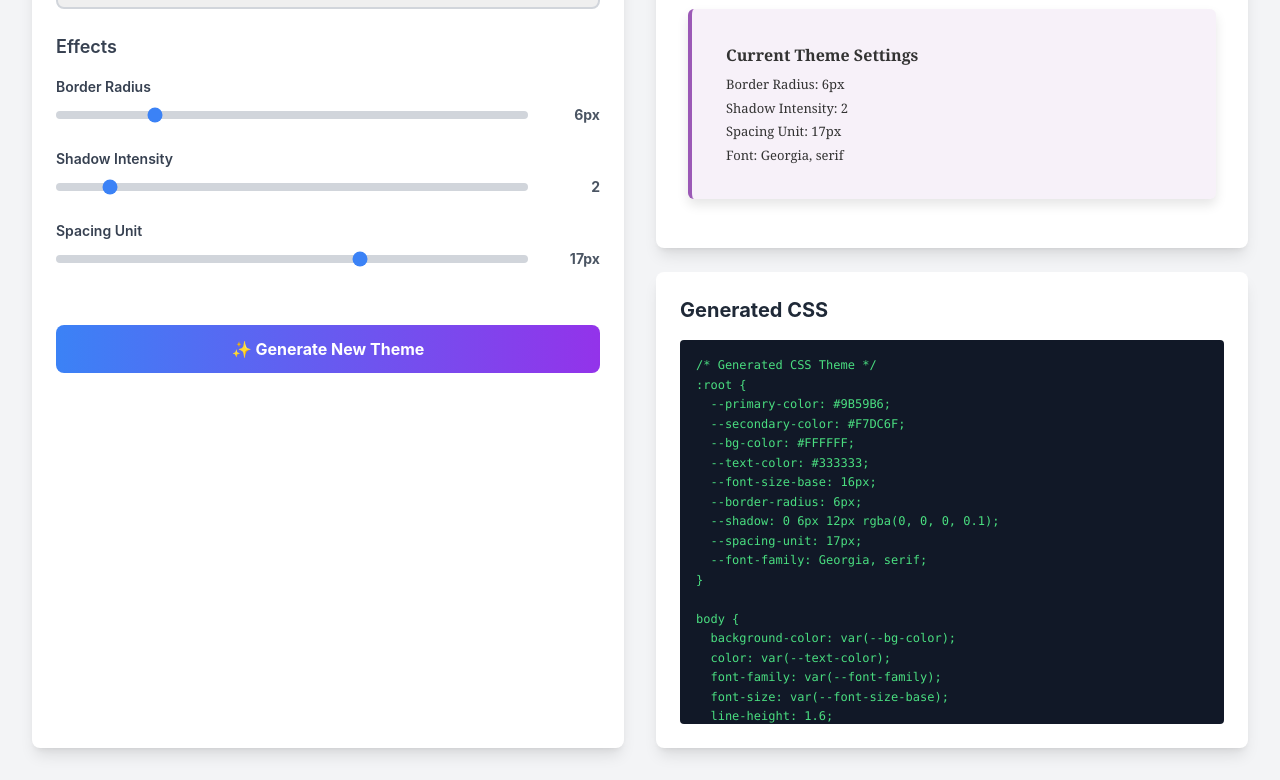
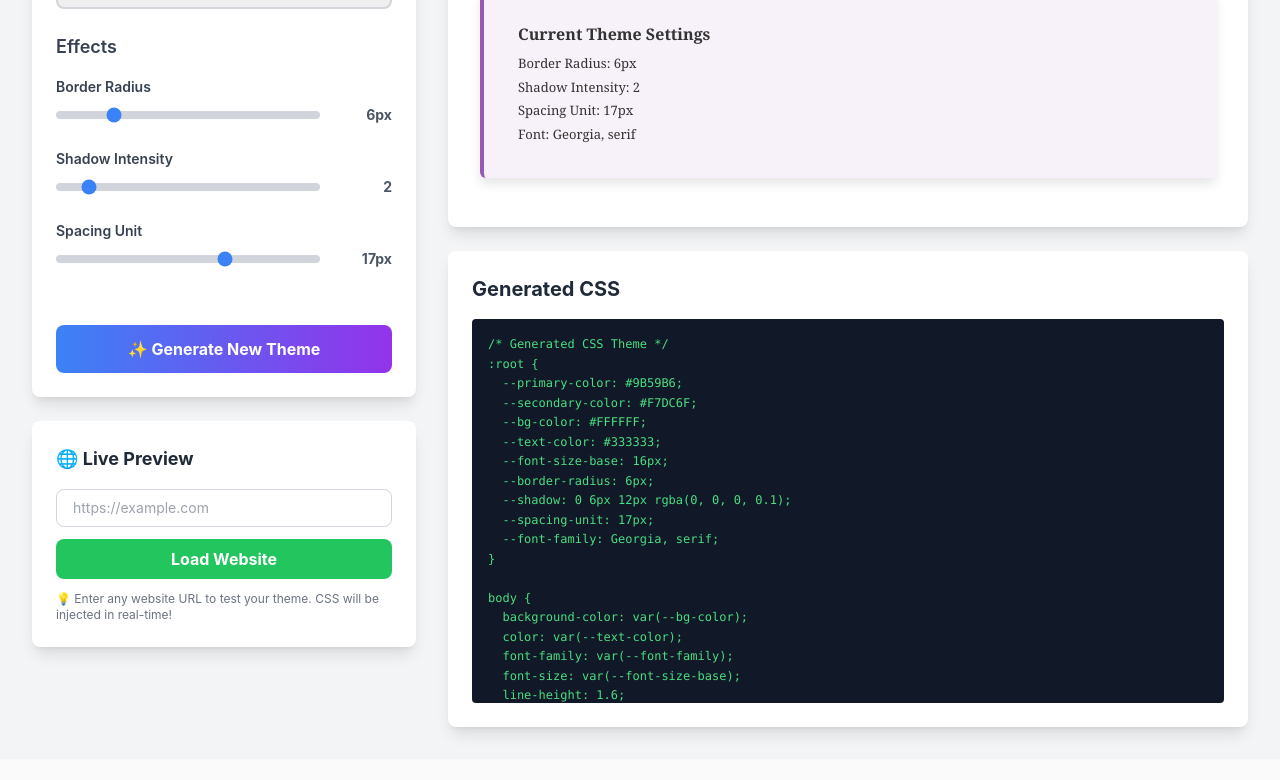
Before and after one commit to seojoonkim/css-theme-generator, a Next.js app: page / in a window 1280 px wide. Shown: the part 805-1585 px from the top of the page. After the commit the page ends 1564 px from the top, so only its background shows below. Built offline with nearby package versions, Linux system fonts and the light colour scheme.

Commit message:
feat: Add live website preview with CSS injection + vercel.json + README update

```diff
--- a/app/components/ThemeGenerator.tsx
+++ b/app/components/ThemeGenerator.tsx
@@ -1,6 +1,6 @@
 'use client';
 
-import { useState, useCallback } from 'react';
+import { useState, useCallback, useRef } from 'react';
 import Preview from './Preview';
 import Controls from './Controls';
 
@@ -53,6 +53,9 @@ const generateRandomTheme = (): Theme => ({
 export default function ThemeGenerator() {
   const [theme, setTheme] = useState<Theme>(generateRandomTheme());
   const [cssCode, setCssCode] = useState<string>('');
+  const [targetUrl, setTargetUrl] = useState<string>('');
+  const [livePreviewActive, setLivePreviewActive] = useState<boolean>(false);
+  const iframeRef = useRef<HTMLIFrameElement>(null);
 
   const generateCSSCode = useCallback((t: Theme) => {
     const shadowValue = `0 ${4 + t.shadowIntensity}px ${8 + t.shadowIntensity * 2}px rgba(0, 0, 0, 0.1)`;
@@ -134,6 +137,41 @@ input[type="range"] {
     generateCSSCode(theme);
   }
 
+  const injectCssToIframe = useCallback(() => {
+    if (iframeRef.current && iframeRef.current.contentDocument) {
+      const doc = iframeRef.current.contentDocument;
+      const styleId = 'injected-theme-style';
+      let styleElement = doc.getElementById(styleId) as HTMLStyleElement | null;
+
+      if (!styleElement) {
+        styleElement = doc.createElement('style');
+        styleElement.id = styleId;
+        doc.head.appendChild(styleElement);
+      }
+
+      styleElement.textContent = cssCode;
+    }
+  }, [cssCode]);
+
+  const handleLoadLivePreview = useCallback(async () => {
+    if (!targetUrl.trim()) {
+      alert('Please enter a target URL');
+      return;
+    }
+
+    setLivePreviewActive(true);
+
+    // Small delay to ensure iframe is loaded
+    setTimeout(() => {
+      injectCssToIframe();
+    }, 500);
+  }, [targetUrl, injectCssToIframe]);
+
+  // Auto-inject CSS when theme changes (if live preview is active)
+  if (livePreviewActive) {
+    setTimeout(() => injectCssToIframe(), 100);
+  }
+
   return (
     <div className="min-h-screen bg-gray-100 p-8">
       <div className="max-w-7xl mx-auto">
@@ -141,8 +179,9 @@ input[type="range"] {
           🎨 CSS Theme Generator
         </h1>
 
-        <div className="grid grid-cols-1 lg:grid-cols-2 gap-8">
+        <div className="grid grid-cols-1 lg:grid-cols-3 gap-8">
           {/* Left: Controls */}
+          <div className="lg:col-span-1 space-y-6">
             <div className="bg-white rounded-lg shadow-lg p-6">
               <Controls theme={theme} onThemeChange={handleThemeChange} />
               <button
@@ -153,8 +192,50 @@ input[type="range"] {
               </button>
             </div>
 
-          {/* Right: Preview + Code */}
-          <div className="space-y-6">
+            {/* Live Preview URL Input */}
+            <div className="bg-white rounded-lg shadow-lg p-6">
+              <h3 className="text-lg font-bold mb-4 text-gray-800">🌐 Live Preview</h3>
+              <div className="space-y-3">
+                <input
+                  type="text"
+                  placeholder="https://example.com"
+                  value={targetUrl}
+                  onChange={(e) => setTargetUrl(e.target.value)}
+                  onKeyPress={(e) => {
+                    if (e.key === 'Enter') {
+                      handleLoadLivePreview();
+                    }
+                  }}
+                  className="w-full px-4 py-2 border border-gray-300 rounded-lg focus:outline-none focus:ring-2 focus:ring-blue-500 text-sm"
+                />
+                <button
+                  onClick={handleLoadLivePreview}
+                  className="w-full bg-green-500 hover:bg-green-600 text-white font-bold py-2 px-4 rounded-lg transition-all"
+                >
+                  Load Website
+                </button>
+                {livePreviewActive && (
+                  <button
+                    onClick={() => {
+                      setLivePreviewActive(false);
+                      setTargetUrl('');
+                    }}
+                    className="w-full bg-red-500 hover:bg-red-600 text-white font-bold py-2 px-4 rounded-lg transition-all"
+                  >
+                    Close Preview
+                  </button>
+                )}
+              </div>
+              <p className="text-xs text-gray-500 mt-3">
+                💡 Enter any website URL to test your theme. CSS will be injected in real-time!
+              </p>
+            </div>
+          </div>
+
+          {/* Middle/Right: Preview + Code */}
+          <div className="lg:col-span-2 space-y-6">
+            {!livePreviewActive ? (
+              <>
                 <Preview theme={theme} />
                 <div className="bg-white rounded-lg shadow-lg p-6">
                   <h2 className="text-xl font-bold mb-4 text-gray-800">Generated CSS</h2>
@@ -162,6 +243,27 @@ input[type="range"] {
                     <code>{cssCode}</code>
                   </pre>
                 </div>
+              </>
+            ) : (
+              <div className="bg-white rounded-lg shadow-lg p-6">
+                <h2 className="text-xl font-bold mb-4 text-gray-800">Live Preview: {targetUrl}</h2>
+                <div className="relative w-full bg-gray-100 rounded border border-gray-300 overflow-hidden">
+                  <iframe
+                    ref={iframeRef}
+                    src={targetUrl}
+                    title="Live Preview"
+                    className="w-full h-96 border-0"
+                    sandbox="allow-scripts allow-same-origin allow-forms allow-popups"
+                    onLoad={() => {
+                      injectCssToIframe();
+                    }}
+                  />
+                </div>
+                <p className="text-xs text-gray-500 mt-3">
+                  ⚠️ Some websites may block iframe loading due to CORS/X-Frame-Options headers.
+                </p>
+              </div>
+            )}
           </div>
         </div>
       </div>
```
Also changed, not shown: vercel.json (added), 1 other file (tests, documents, lock files or other folders). Lines whose indentation alone changed are shown as unchanged.
